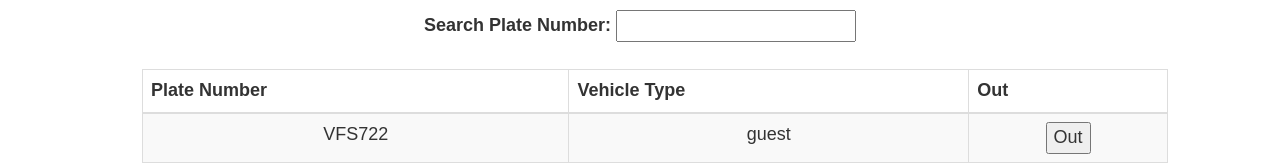
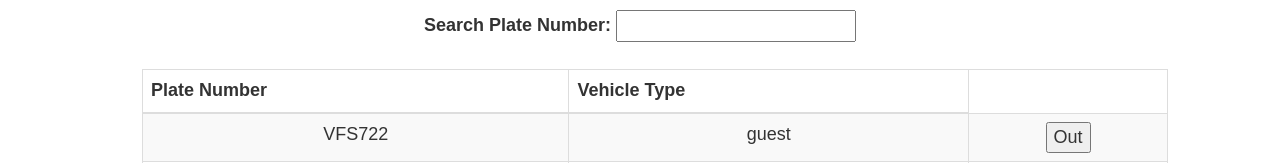
Before and after one commit to Pofay/vehicle-counter, a React (Create React App) app: page / in a window 1280 px wide. Shown: the part 394-557 px from the top of the page. Built offline with nearby package versions, Linux system fonts and the light colour scheme.

Commit message:
Removed Out table header and console.log() on addVehicle event handler

```diff
--- a/src/App.js
+++ b/src/App.js
@@ -72,7 +72,6 @@ const VehicleTable = ({ removeVehicle, title, vehicles }) =>
         <tr>
           <th>Plate Number</th>
           <th>Vehicle Type</th>
-          <th>Out</th>
         </tr>
       </thead>
       <tbody>
@@ -102,7 +101,6 @@ class App extends React.Component {
   }
 
   removeVehicle (plateNumber) {
-    console.log(plateNumber)
     this.setState((prevState) => ({
       vehicles: prevState.vehicles.filter(v => v.plateNumber !== plateNumber)
     }))
```
